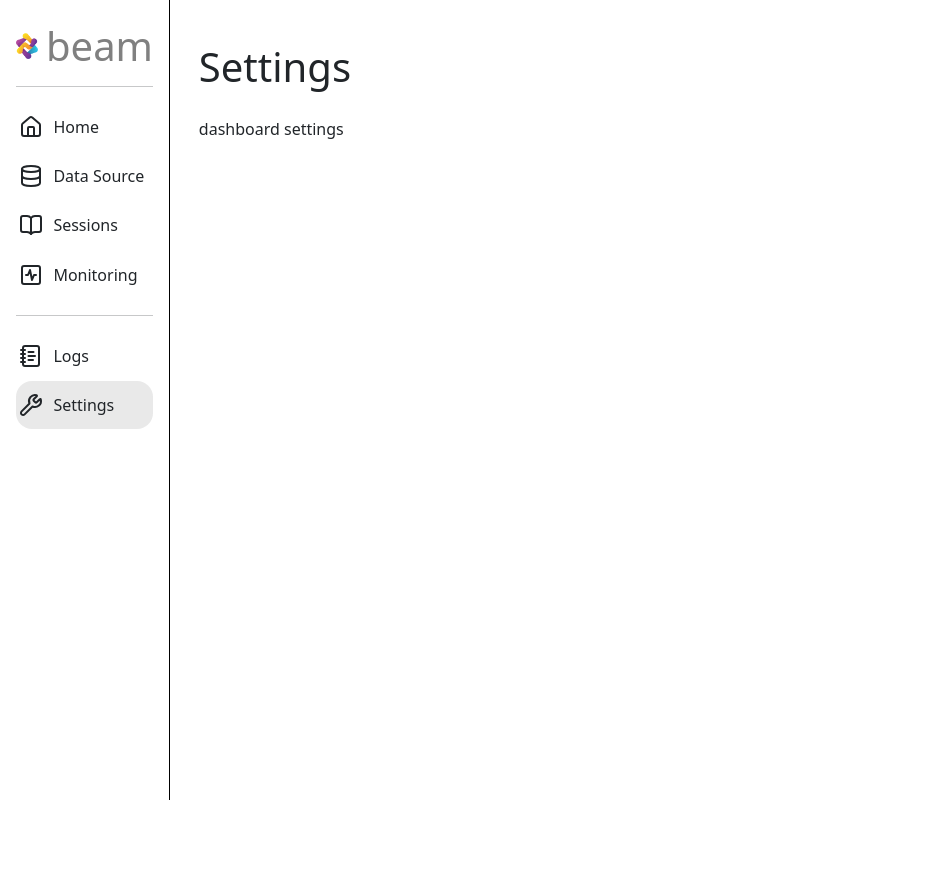
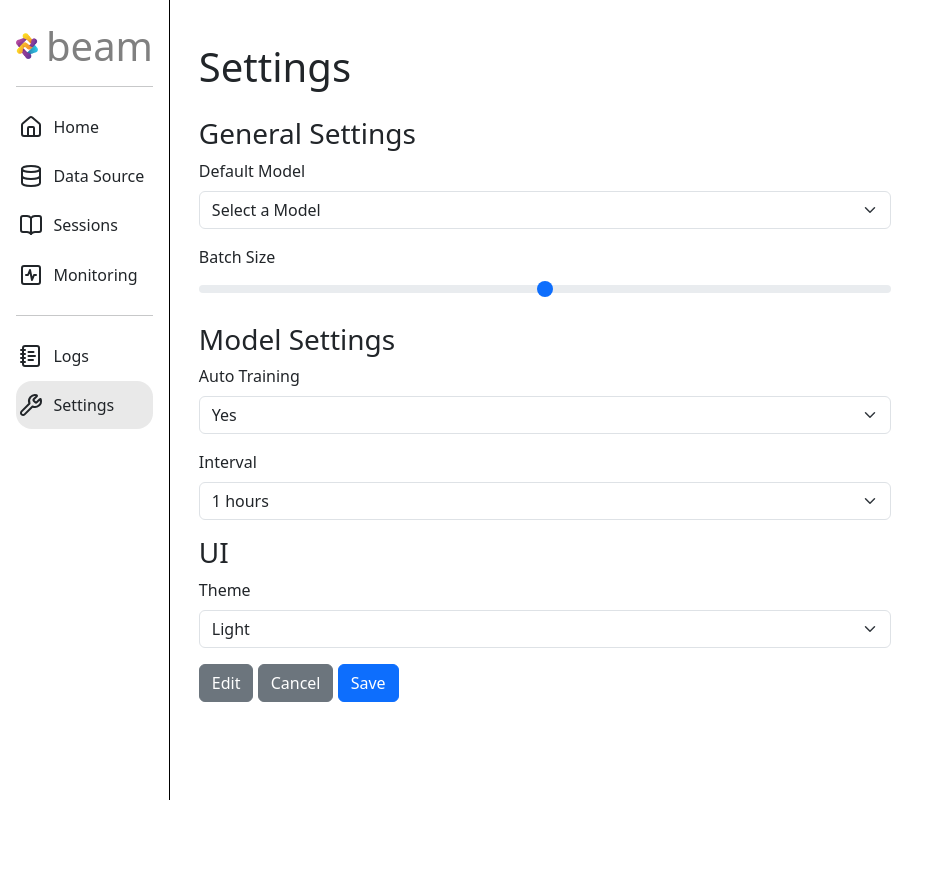
Before and after one commit to pgxtips/beam, a Flask app: page /dashboard/settings in a window 1280 px wide. Shown: the whole page, without its empty margins (0-938 px from the left). Run offline with Flask 3, Linux system fonts and the light colour scheme.

Commit message:
feat: settings page design

```diff
--- /dev/null
+++ b/static/css/settings.css
@@ -0,0 +1,3 @@
+form {
+    width: 65%;
+}
--- a/templates/settings.html
+++ b/templates/settings.html
@@ -4,6 +4,63 @@
 
 {% block contentTitle %} Settings {% endblock %}
 
+{% block head %}
+<script src="/js/settings.js"></script>
+<link rel="stylesheet" href="/css/settings.css">
+{% endblock %}
+
+
 {% block content %}
-<span> dashboard settings </span>
+<form>
+    <h3>General Settings</h3>
+
+    <div id="selectModelInputCont" class="mb-3">
+        <label for="selectModelInput" class="form-label">Default Model</label>
+        <select id="selectModelInput" class="form-select">
+            <option selected>Select a Model</option>
+            <option value="1">Logistic Regressor (AI)</option>
+            <option value="2">Similarity (Weighted)</option>
+            <option value="3">None</option>
+        </select>
+    </div>
+    <div id="batchSizeCont" class="mb-3">
+        <label for="batchSizeInput" class="form-label">Batch Size</label>
+        <input type="range" class="form-range" min="1" max="5" step="1" id="batchSizeInput">
+    </div>
+
+    <h3>Model Settings</h3>
+
+    <div id="selectAutoTrainingCont" class="mb-3">
+        <label for="selectAutoTrainingInput" class="form-label">Auto Training</label>
+        <select id="selectAutoTrainingInput" class="form-select">
+            <option value="1">Yes</option>
+            <option value="2">No</option>
+        </select>
+    </div>
+    <div id="selectIntervalCont" class="mb-3">
+        <label for="selectIntervalInput" class="form-label">Interval</label>
+        <select id="selectIntervalInput" class="form-select">
+            <option value="1">1 hours</option>
+            <option value="2">4 hours</option>
+            <option value="3">8 hours</option>
+            <option value="4">16 hours</option>
+            <option value="5">1 day</option>
+            <option value="6">1 week</option>
+        </select>
+    </div>
+
+    <h3>UI</h3>
+
+    <div id="selectUIThemeCont" class="mb-3">
+        <label for="selectUIThemeInput" class="form-label">Theme</label>
+        <select id="selectUIThemeInput" class="form-select">
+            <option value="1">Light</option>
+            <option value="2">Dark</option>
+        </select>
+    </div>
+
+    <button class="btn btn-secondary">Edit</button>
+    <button class="btn btn-secondary">Cancel</button>
+    <button type="submit" class="btn btn-primary">Save</button>
+</form>
 {% endblock %}
```
Also changed, not shown: static/js/settings.js (added).
